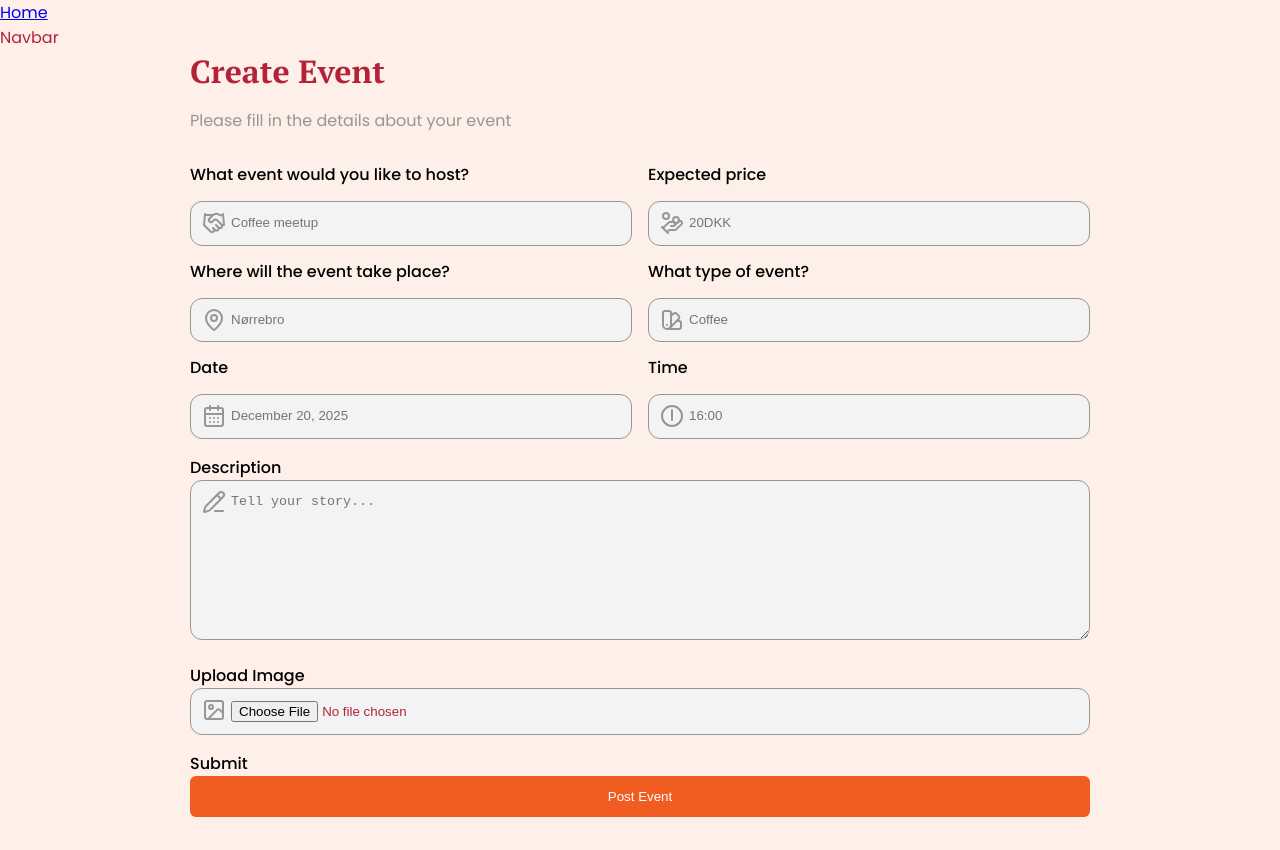
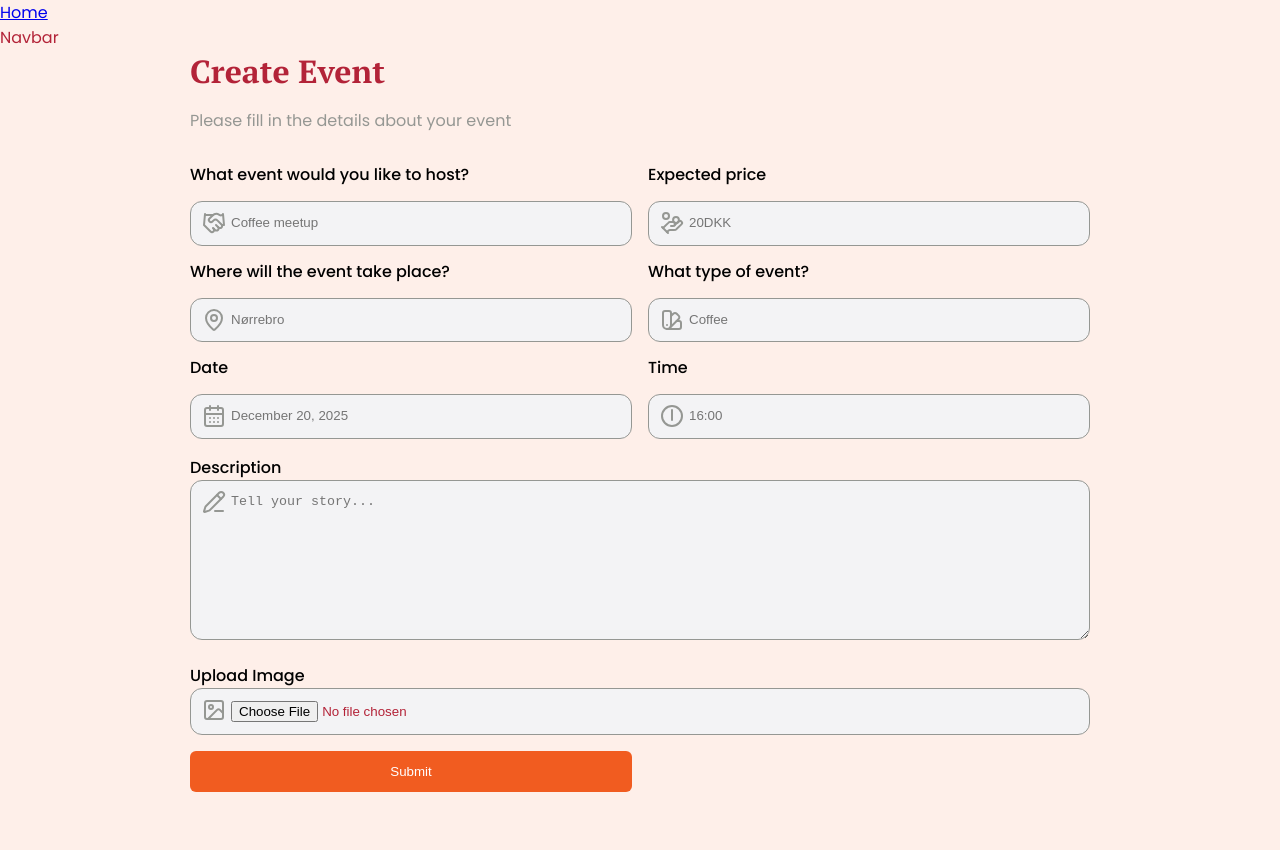
Before and after one commit to Austin-Imbastari/group4, a React (Vite) app: page / in a window 1280 px wide. Built offline with nearby package versions, Linux system fonts and the light colour scheme.

Commit message:
Add button component and add to CreatePost page

```diff
--- a/src/CreatePost/CreatePost.jsx
+++ b/src/CreatePost/CreatePost.jsx
@@ -13,9 +13,18 @@ import {
   TimeField,
   DescriptionField,
   ImageField,
-  SubmitButton,
-} from "./SC";
-import { Handshake, HandCoins, MapPin, SwatchBook, CalendarDays, Clock6, PencilLine, Image } from "lucide-react";
+} from "./CreatePostSC";
+import Button from "../components/button/Button";
+import {
+  Handshake,
+  HandCoins,
+  MapPin,
+  SwatchBook,
+  CalendarDays,
+  Clock6,
+  PencilLine,
+  Image,
+} from "lucide-react";
 
 const CreatePost = () => {
   const [formData, setFormData] = useState({
@@ -51,7 +60,12 @@ const CreatePost = () => {
           <label htmlFor="title">What event would you like to host?</label>
           <InputContainer>
             <Handshake className="icon" />
-            <input onChange={handleOnChange} id="title" type="text" placeholder="Coffee meetup" />
+            <input
+              onChange={handleOnChange}
+              id="title"
+              type="text"
+              placeholder="Coffee meetup"
+            />
           </InputContainer>
         </TitleField>
 
@@ -59,7 +73,12 @@ const CreatePost = () => {
           <label htmlFor="price">Expected price</label>
           <InputContainer>
             <HandCoins className="icon" />
-            <input onChange={handleOnChange} id="price" type="text" placeholder="20DKK" />
+            <input
+              onChange={handleOnChange}
+              id="price"
+              type="text"
+              placeholder="20DKK"
+            />
           </InputContainer>
         </PriceField>
 
@@ -67,7 +86,12 @@ const CreatePost = () => {
           <label htmlFor="location">Where will the event take place?</label>
           <InputContainer>
             <MapPin className="icon" />
-            <input onChange={handleOnChange} id="location" type="text" placeholder="Nørrebro" />
+            <input
+              onChange={handleOnChange}
+              id="location"
+              type="text"
+              placeholder="Nørrebro"
+            />
           </InputContainer>
         </LocationField>
 
@@ -75,7 +99,12 @@ const CreatePost = () => {
           <label htmlFor="type">What type of event?</label>
           <InputContainer>
             <SwatchBook className="icon" />
-            <input onChange={handleOnChange} id="type" type="text" placeholder="Coffee" />
+            <input
+              onChange={handleOnChange}
+              id="type"
+              type="text"
+              placeholder="Coffee"
+            />
           </InputContainer>
         </TypeField>
 
@@ -83,7 +112,12 @@ const CreatePost = () => {
           <label htmlFor="date">Date</label>
           <InputContainer>
             <CalendarDays className="icon" />
-            <input onChange={handleOnChange} id="date" type="text" placeholder="December 20, 2025" />
+            <input
+              onChange={handleOnChange}
+              id="date"
+              type="text"
+              placeholder="December 20, 2025"
+            />
           </InputContainer>
         </DateField>
 
@@ -91,7 +125,12 @@ const CreatePost = () => {
           <label htmlFor="time">Time</label>
           <InputContainer>
             <Clock6 className="icon" />
-            <input onChange={handleOnChange} id="time" type="text" placeholder="16:00" />
+            <input
+              onChange={handleOnChange}
+              id="time"
+              type="text"
+              placeholder="16:00"
+            />
           </InputContainer>
         </TimeField>
 
@@ -99,7 +138,12 @@ const CreatePost = () => {
           <label htmlFor="description">Description</label>
           <InputContainer>
             <PencilLine className="icon" aria-hidden="true" />
-            <textarea onChange={handleOnChange} id="description" placeholder="Tell your story..." rows={6} />{" "}
+            <textarea
+              onChange={handleOnChange}
+              id="description"
+              placeholder="Tell your story..."
+              rows={6}
+            />{" "}
           </InputContainer>
         </DescriptionField>
 
@@ -107,16 +151,19 @@ const CreatePost = () => {
           <label htmlFor="upload">Upload Image</label>
           <InputContainer>
             <Image className="icon" />
-            <input onChange={handleOnChange} id="image" type="file" className="input-file" accept=".png, .jpg, .jpeg" />
+            <input
+              onChange={handleOnChange}
+              id="image"
+              type="file"
+              className="input-file"
+              accept=".png, .jpg, .jpeg"
+            />
           </InputContainer>
         </ImageField>
 
-        <SubmitButton>
-          <label htmlFor="submit">Submit</label>
-          <InputContainer>
-            <button>Post Event</button>
-          </InputContainer>
-        </SubmitButton>
+        <Button onClick={handleOnSubmit} type="submit">
+          Submit
+        </Button>
       </FormGrid>
     </Wrapper>
   );
--- a/src/CreatePost/SC.js
+++ b/src/CreatePost/CreatePostSC.js
@@ -130,21 +130,3 @@ export const DescriptionField = styled.div`
 export const ImageField = styled.div`
   grid-area: upload;
 `;
-
-export const SubmitButton = styled.div`
-  grid-area: submit;
-  button {
-    width: 100%;
-    padding: 0.8rem;
-    background: ${({ theme }) => theme.colors.primaryNormal};
-    cursor: pointer;
-    border: none;
-    border-radius: 6px;
-    color: white;
-    transition: all 0.2s ease-in-out;
-
-    &:hover {
-      background: ${({ theme }) => theme.colors.primaryNormalHover};
-    }
-  }
-`;
--- /dev/null
+++ b/src/components/button/Button.jsx
@@ -0,0 +1,9 @@
+import { ButtonSC } from "./ButtonSC";
+
+export default function Button({ children, onClick, type = "button" }) {
+  return (
+    <ButtonSC type={type} onClick={onClick}>
+      {children}
+    </ButtonSC>
+  );
+}
--- /dev/null
+++ b/src/components/button/ButtonSC.js
@@ -0,0 +1,17 @@
+import styled from "styled-components";
+
+export const ButtonSC = styled.button`
+width: 100%;
+    padding: 0.8rem;
+    background: ${({ theme }) => theme.colors.primaryNormal};
+    cursor: pointer;
+    border: none;
+    border-radius: 6px;
+    color: white;
+    transition: all 0.2s ease-in-out;
+
+    &:hover {
+      background: ${({ theme }) => theme.colors.primaryNormalHover};
+    }
+  }
+`;
```
